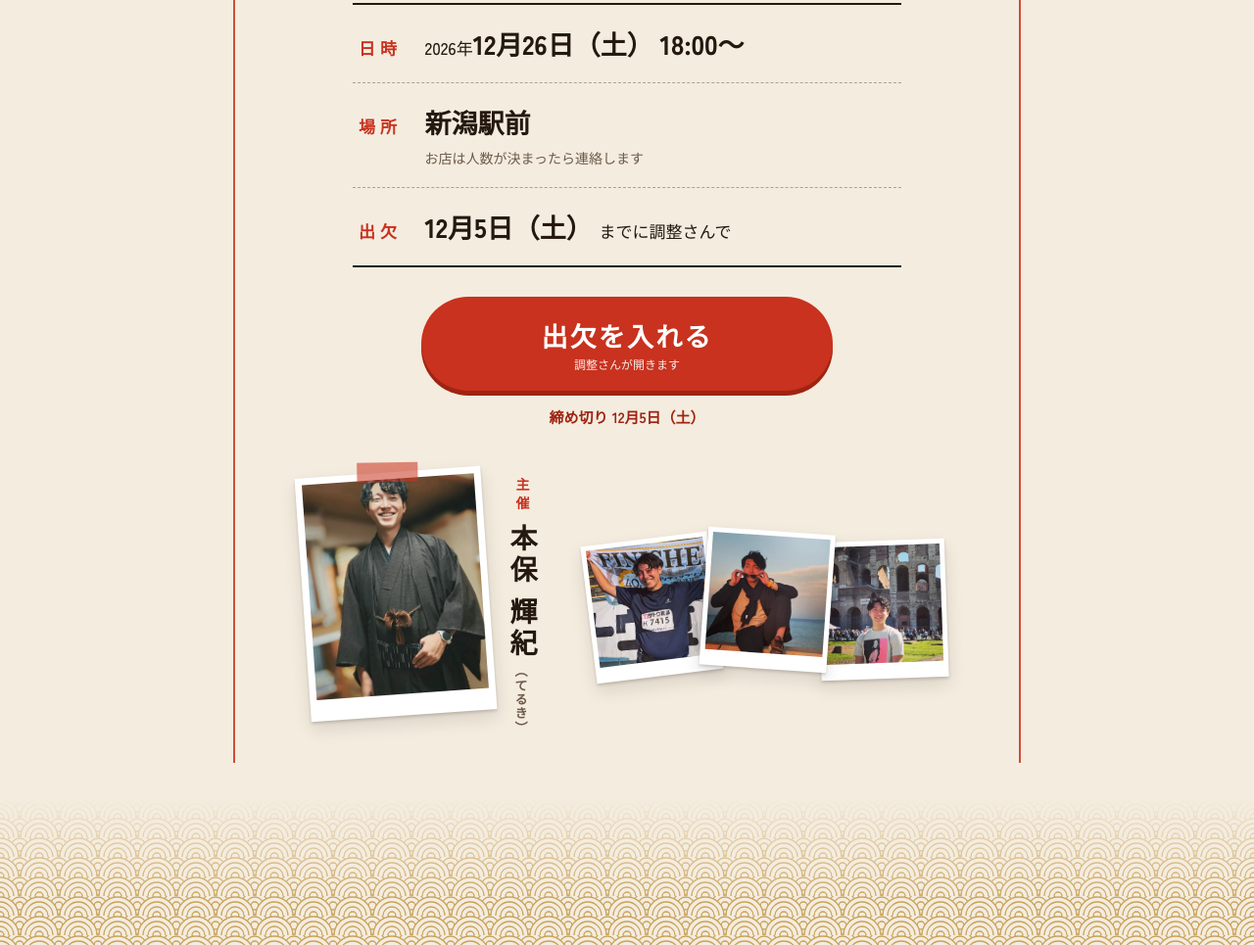
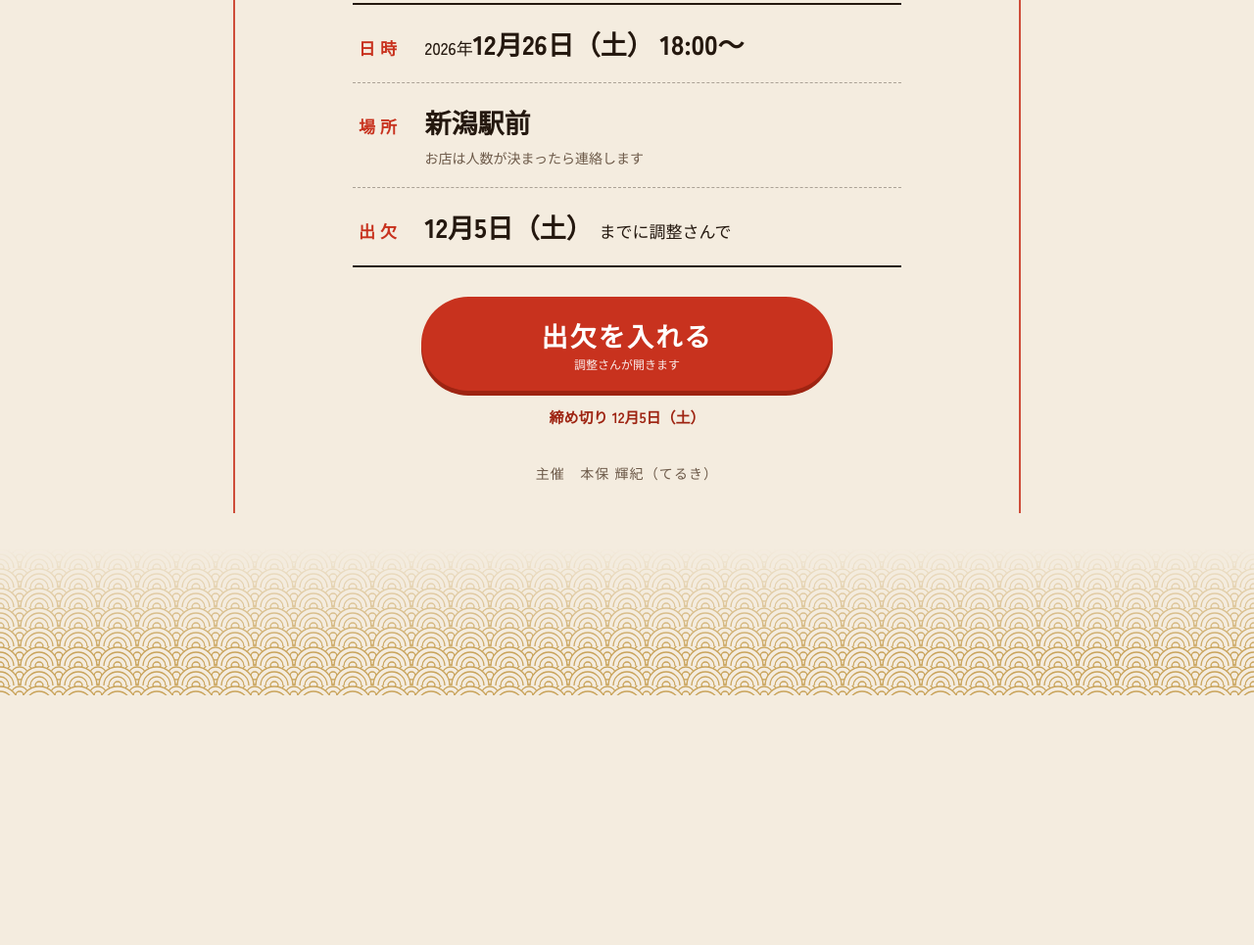
Before and after one commit to honbo-teruki/client-previews, a plain HTML site: page bonenkai-2026/index.html in a window 1280 px wide. Shown: the part 430-1395 px from the top of the page at 98% size. After the commit the page ends 1140 px from the top, so only its background shows below. Drawn offline with Linux system fonts and the light colour scheme; a web font is replaced by a local one.

Commit message:
本保う年会: 写真を外し、写真なしの版（dabc7ca）に戻す。OGPも写真なしの画像に

```diff
--- a/bonenkai-2026/index.html
+++ b/bonenkai-2026/index.html
@@ -10,7 +10,7 @@
 <meta property="og:title" content="本保う年会｜12月26日（土）18:00〜 新潟駅前">
 <meta property="og:description" content="今年もお世話になりました！本保主催の忘年会をやります。出欠は12月5日（土）までに調整さんで。">
 <meta property="og:url" content="https://honbo-teruki.github.io/client-previews/bonenkai-2026/">
-<meta property="og:image" content="https://honbo-teruki.github.io/client-previews/bonenkai-2026/img/ogp-v2.jpg">
+<meta property="og:image" content="https://honbo-teruki.github.io/client-previews/bonenkai-2026/img/ogp-v3.png">
 <meta property="og:image:width" content="1200">
 <meta property="og:image:height" content="630">
 <meta name="twitter:card" content="summary_large_image">
@@ -21,7 +21,7 @@
 <link rel="preconnect" href="https://fonts.googleapis.com">
 <link rel="preconnect" href="https://fonts.gstatic.com" crossorigin>
 <link href="https://fonts.googleapis.com/css2?family=Zen+Old+Mincho:wght@700;900&family=Zen+Kaku+Gothic+New:wght@500;700;900&display=swap" rel="stylesheet">
-<link rel="stylesheet" href="style.css?v=3">
+<link rel="stylesheet" href="style.css?v=4">
 </head>
 <body>
 <main class="sheet">
@@ -59,17 +59,7 @@
     <p class="due"><span class="nw">締め切り</span> <span class="nw">12月5日（土）</span></p>
   </div>
 
-  <section class="host" aria-label="主催">
-    <div class="host-main">
-      <figure class="polaroid main-photo"><img src="img/host-kimono.webp" width="800" height="1000" alt="本保輝紀" decoding="async"></figure>
-      <p class="host-name"><span class="lbl">主催</span><span class="nm">本保 輝紀</span><span class="kana">（てるき）</span></p>
-    </div>
-    <div class="snaps">
-      <figure class="polaroid snap s1"><img src="img/snap-marathon.webp" width="600" height="600" alt="本保輝紀" decoding="async"></figure>
-      <figure class="polaroid snap s2"><img src="img/snap-rimini.webp" width="600" height="600" alt="本保輝紀" decoding="async"></figure>
-      <figure class="polaroid snap s3"><img src="img/snap-colosseum.webp" width="600" height="600" alt="本保輝紀" decoding="async"></figure>
-    </div>
-  </section>
+  <p class="host"><span class="nw">主催</span>　<span class="nw">本保 輝紀（てるき）</span></p>
 </main>
 <div class="wave" aria-hidden="true"></div>
 </body>
--- a/bonenkai-2026/style.css
+++ b/bonenkai-2026/style.css
@@ -85,29 +85,9 @@ dd small{display:block; font-size:13px; color:var(--muted); margin-top:4px}
 .btn-sub{font-size:12px; opacity:.9; margin-top:2px}
 .due{margin-top:14px; font-size:14px; font-weight:700; color:var(--shu-dark)}
 
-
-/* 主催と写真 */
-.host{margin-top:30px; display:flex; flex-direction:column; align-items:center; gap:18px}
-.host-main{display:flex; align-items:flex-start; justify-content:center; gap:16px}
-.polaroid{background:#fff; padding:7px 7px 22px; box-shadow:0 2px 3px rgba(36,24,15,.18),0 8px 18px rgba(36,24,15,.12); position:relative}
-.polaroid img{display:block; width:100%; height:auto}
-.main-photo{width:150px; transform:rotate(-4deg)}
-.main-photo::before{ /* マスキングテープ */
-  content:""; position:absolute; top:-10px; left:50%; width:62px; height:20px; transform:translateX(-50%) rotate(3deg);
-  background:rgba(200,50,30,.55); box-shadow:0 1px 2px rgba(0,0,0,.08);
+.host{
+  margin-top:34px; text-align:center; font-size:13px; color:var(--muted); letter-spacing:.08em;
 }
-.host-name{
-  writing-mode:vertical-rl; font-family:"Zen Old Mincho",serif; font-weight:900;
-  font-size:24px; letter-spacing:.14em; line-height:1.25; margin-top:6px; white-space:nowrap;
-}
-.host-name .lbl{font-size:14px; color:var(--shu); letter-spacing:.3em; margin-bottom:.8em}
-.host-name .kana{font-family:"Zen Kaku Gothic New",sans-serif; font-weight:700; font-size:13px; color:var(--muted); letter-spacing:.1em; margin-top:.4em}
-.snaps{display:flex; justify-content:center; padding:0 6px}
-.snap{width:96px; padding:5px 5px 16px}
-.snap + .snap{margin-left:-12px}
-.s1{transform:rotate(-7deg) translateY(4px)}
-.s2{transform:rotate(4deg) translateY(-4px); z-index:1}
-.s3{transform:rotate(-2deg) translateY(6px)}
 
 /* 青海波の帯（年の瀬の縁起柄） */
 .wave{
@@ -131,11 +111,7 @@ dd small{display:block; font-size:13px; color:var(--muted); margin-top:4px}
   .btn{width:420px; padding:22px 24px 16px}
   .btn-main{font-size:27px}
   .due{font-size:15px}
-  .host{flex-direction:row; justify-content:center; gap:44px; margin-top:44px}
-  .main-photo{width:190px}
-  .host-name{font-size:28px}
-  .snap{width:130px}
-  .snaps{align-items:center}
+  .host{font-size:14px}
   .wave{height:150px}
 }
 body{display:flex; flex-direction:column}
```
Also changed, not shown: bonenkai-2026/img/host-kimono.webp (deleted), bonenkai-2026/img/ogp-v2.jpg (deleted), bonenkai-2026/img/ogp-v3.png (added), bonenkai-2026/img/snap-colosseum.webp (deleted), bonenkai-2026/img/snap-marathon.webp (deleted), bonenkai-2026/img/snap-rimini.webp (deleted).
